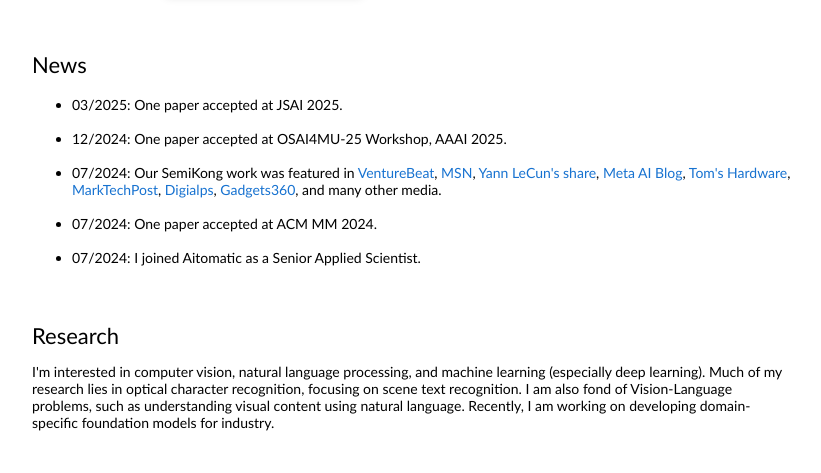
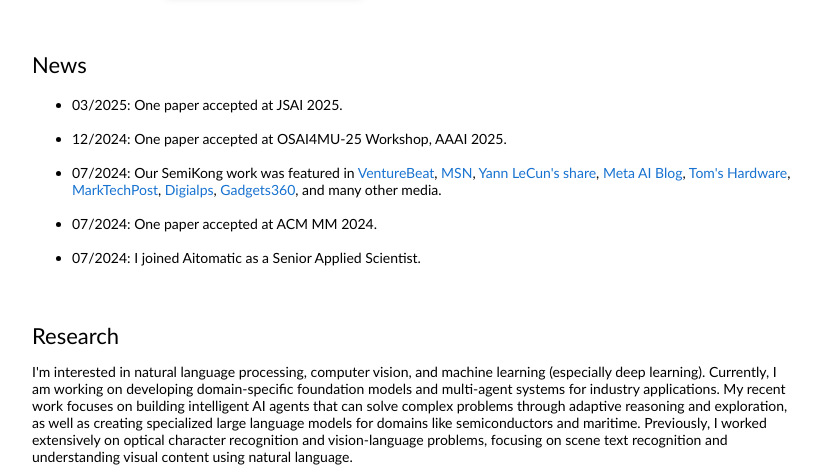
Before and after one commit to nguyennm1024/nguyennm1024.github.io, a plain HTML site: page index.html in a window 1280 px wide. Shown: the part 359-832 px from the top of the page, without its empty margins (228-1049 px from the left). Drawn offline with Linux system fonts and the light colour scheme.

Commit message:
Update research section to reflect current work on AI agents and domain-specific LLMs

```diff
--- a/index.html
+++ b/index.html
@@ -114,11 +114,13 @@
                 <td style="padding:20px;width:100%;vertical-align:middle">
                   <heading>Research</heading>
                   <p>
-                    I'm interested in computer vision, natural language processing, and machine learning (especially
-                    deep learning). Much of my research lies in optical character recognition, focusing on scene text
-                    recognition. I am also fond of Vision-Language problems, such as understanding visual content using
-                    natural language. Recently, I am working on developing domain-specific foundation models for
-                    industry.
+                    I'm interested in natural language processing, computer vision, and machine learning (especially
+                    deep learning). Currently, I am working on developing domain-specific foundation models and
+                    multi-agent systems for industry applications. My recent work focuses on building intelligent
+                    AI agents that can solve complex problems through adaptive reasoning and exploration, as well as
+                    creating specialized large language models for domains like semiconductors and maritime.
+                    Previously, I worked extensively on optical character recognition and vision-language problems,
+                    focusing on scene text recognition and understanding visual content using natural language.
                   </p>
                 </td>
               </tr>
@@ -143,7 +145,7 @@
                 <a href="https://www.linkedin.com/in/luongthevinh/">Vinh Luong</a>,
                 <a href="https://scholar.google.com/citations?user=3KvkkfoAAAAJ&hl=en">Christopher Nguyen</a>
                 <br>
-                <em>preprint</em>, 2024
+                <em>preprint</em>, 2025
                 <br>
                 <a href="https://arxiv.org/abs/2510.07423">paper</a>
                 <p style="line-height:1.5;">
```
